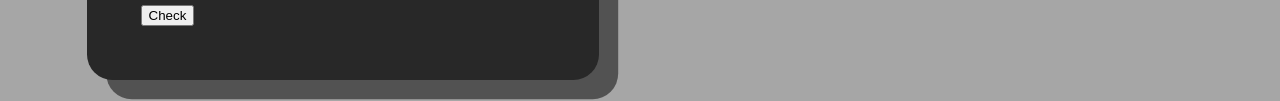
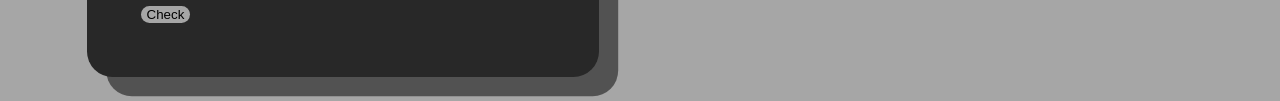
Before and after one commit to HackOverflow404/cyberawareness, a plain HTML site: page phishing/phishingWhat.html in a window 1280 px wide. Shown: the part 3800-3901 px from the top of the page. Drawn offline with nearby package versions, Linux system fonts and the light colour scheme.

Commit message:
fixed formatting of quiz

```diff
--- a/phishing/phishingWhat.html
+++ b/phishing/phishingWhat.html
@@ -78,6 +78,11 @@
                         <p id="example-para-3" class="email-para">Thank you for your immediate attention to this matter.</p>
                         <p id="example-signature" class="email-para">Sincerely, Your Bank Support Team</p>
                     </div>
+                </td>
+            </tr>
+        </table>
+    </div>
+
     <style>
         #example-subject {
             color: #FFFFFF;
@@ -93,12 +98,15 @@
             margin: 0.75vw;
             padding: 0.75vw;
             border-radius: 1vw;
+            border: none;
+
+        }
+        #checkAns {
+            background-color: #A6A6A6;
+            border-radius: 1vw;
+            border: none;
         }
     </style>
-                </td>
-            </tr>
-        </table>
-    </div>
 
     <script type="text/babel">
         ReactDOM.render(<NavBar />, document.getElementById("navbar-div"));
```
Lines whose indentation alone changed are shown as unchanged.
